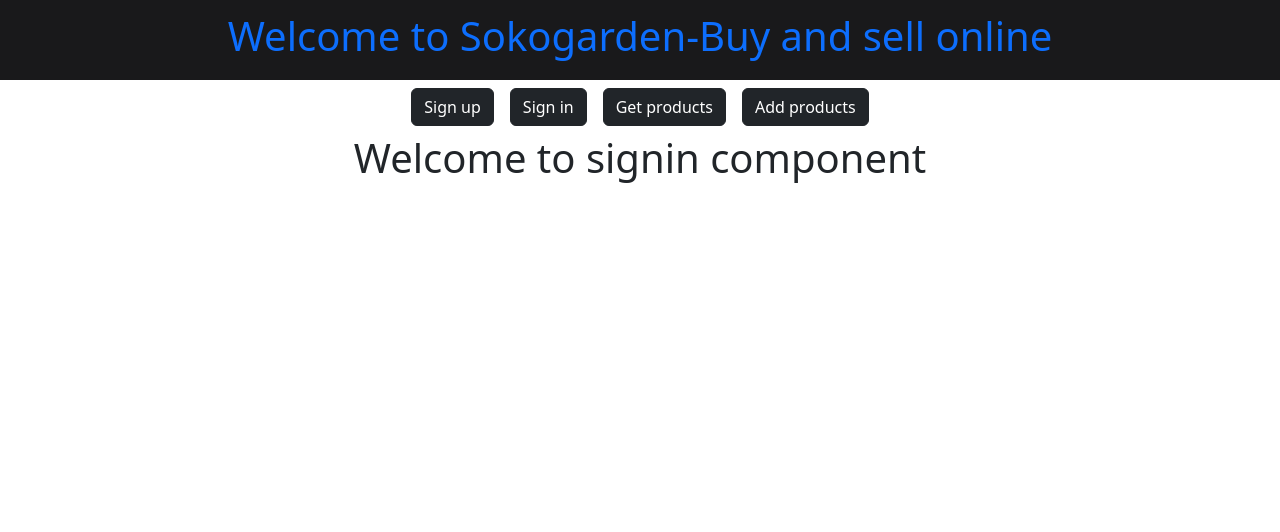
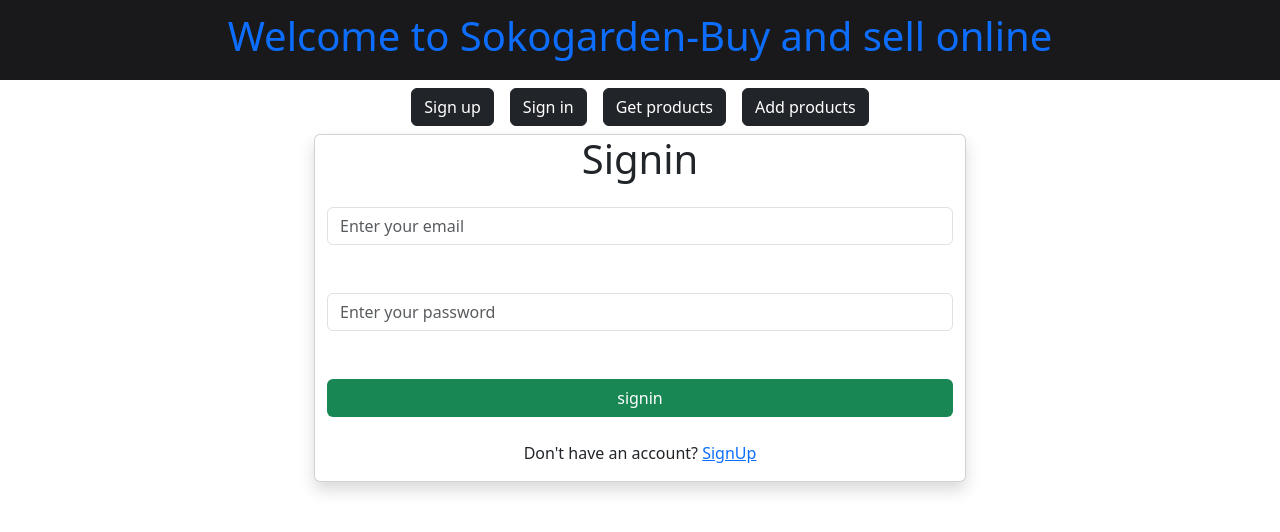
Before and after one commit to kelvinataga58-rgb/sokogarden_frontend, a React (Create React App) app: page /SignIn in a window 1280 px wide. Shown: the top 532 px of the page. Built offline with nearby package versions, Linux system fonts and the light colour scheme.

Commit message:
Updated the signin component with the correct api

```diff
--- a/src/components/SignIn.jsx
+++ b/src/components/SignIn.jsx
@@ -1,12 +1,110 @@
-import React from 'react'
+import React, { useState } from 'react'
+import {Await, Link, useNavigate} from 'react-router-dom'
+import axios from "axios";
 
-const SignIn = () => {
-  return (
-    <div>
+const SignIn =()=>{
 
-        <h1>Welcome to signin component</h1>
+  const[email,setEmail]=useState("");
+  const[password,setPassword]=useState("");
+
+  const[error,setError]=useState("");
+  const[loading,setLoading]=useState("");
+  const[success,setSuccess]=useState("");
+
+  const navigate = useNavigate();
+
+  const submit=async(e)=>{
+
+
+    e.preventDefault()
+    setLoading("Please wait as we upload your details")
+
+    try {
+       const data=new FormData();
+
+      data.append("email",email);
+      data.append("password",password);
+
+
+    const response = await axios.post("http://papii.alwaysdata.net/api/signin",data);
+
+      setLoading("")
+
+      // Check is the response has user item
+
+      if (response.data.user){
+        // If user is Found, Store user details in local storage
+        localStorage.setItem("user",JSON.stringify(response.data.user));
+        setSuccess(response.data.message);
+
+        //Redirect to /getproducts component
+
+        setTimeout(()=>{
+          navigate("/")
+
+        },200)
+      }
+      else{
+        // Usert not found, show error message
+
+        setError(response.data.message)
+      }
+
+      // reset your form
+
+      setEmail("")
+      setPassword("")
+
+
+    } catch (error) {
+
+
+    }
+  }
+
+
+
+
+
+
+return (
+    <div className='row justify-content-center'>
+
+      <div className='col-md-6 card shadow'>
+
+        <h1>Signin</h1>
+
+        <form action="" onSubmit={submit}>
+
+          <p className='text-danger'>{error}</p>
+          <p className='text-warning'>{loading}</p>
+          <p className='text-success'>{success}</p>
+
+
+          <input type="email" placeholder='Enter your email' className='form-control' value={email}onChange={(e)=>setEmail(e.target.value)} required/>
+          <br />
+          <br />
+
+          <input type="password" placeholder='Enter your password' className='form-control' value={password}onChange={(e)=>setPassword(e.target.value)}required/>
+
+          <br />
+          <br />
+
+          <input type="submit" value="signin" className='btn bg-success text-white w-100'/>
+          <br />
+          <br />
+
+          <p>Don't have an account? <Link to="/SignUp">SignUp</Link></p>
+
+
+
+        </form>
+
+      </div>
+
     </div>
   )
 }
 
+
 export default SignIn
--- a/src/components/SignUp.jsx
+++ b/src/components/SignUp.jsx
@@ -1,6 +1,7 @@
 import React, { useState } from 'react'
 import {Link} from 'react-router-dom'
 import axios from "axios";
+
 
 const SignUp = () => {
 
@@ -73,7 +74,8 @@
           <p className='text-danger'>{error}</p>
 
 
-          {username}
+
+
 
           <input type="text" placeholder='Enter your username' className='form-control'value={username}onChange={(e)=>setUsername(e.target.value)}/>
           <br />
@@ -95,11 +97,7 @@
           <input type="submit" value="SignUp" className='btn bg-primary text-white w-100'/>
           <br />
 
-          <p>Already have an  account? <Link to="SignIn">SignIn</Link></p>
-
-
-
-
+          <p>Already have an  account? <Link to="/SignIn">SignIn</Link></p>
 
 
         </form>
```
